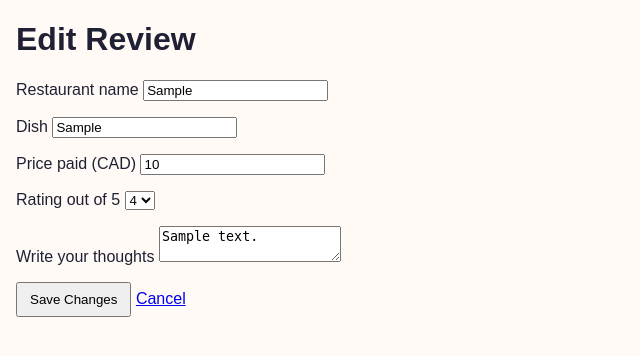
After one commit to wxdxssy/INFR3120-Fall26-Project, a Node server app: page /reviews/600000000000000000000001/edit in a window 1280 px wide. The commit adds this page. Shown: the top 356 px of the page, without its empty margins (0-640 px from the left). Run offline with Node 20, Linux system fonts and the light colour scheme; tables that the repository leaves empty hold one stand-in row (values such as "Sample post"); some libraries are stand-ins or nearby versions.

Commit message:
Implement review edit and delete functionality

```diff
--- a/routes/index.js
+++ b/routes/index.js
@@ -65,4 +65,72 @@ router.post('/reviews', async function(req, res, next) {
   }
 });
 
+// Edit a saved review: load existing values into the edit form.
+router.get('/reviews/:id/edit', async function(req, res, next) {
+  try {
+    if (!Review.db.base.isValidObjectId(req.params.id)) return res.sendStatus(404);
+    const review = await Review.findById(req.params.id);
+    if (!review) return res.sendStatus(404);
+    res.render('review-edit', { review, error: '' });
+  } catch (err) {
+    next(err);
+  }
+});
+
+// Save an edited review with the same validation rules as creating one.
+router.post('/reviews/:id/edit', async function(req, res, next) {
+  try {
+    if (!Review.db.base.isValidObjectId(req.params.id)) return res.sendStatus(404);
+    const savedReview = await Review.findById(req.params.id);
+    if (!savedReview) return res.sendStatus(404);
+
+    const input = req.body || {};
+    const fields = ['restaurant', 'dish', 'price', 'rating', 'comment'];
+    let error = '';
+    for (const field of fields) {
+      if (typeof input[field] !== 'string' || input[field].trim() === '') {
+        error = 'Please fill in all five fields.';
+        break;
+      }
+    }
+
+    if (!error && !['1', '2', '3', '4', '5'].includes(input.rating)) {
+      error = 'Choose a whole-number rating from 1 to 5.';
+    }
+    const price = Number(input.price);
+    if (!error && (!Number.isFinite(price) || price < 0)) {
+      error = 'Enter a valid price of $0 or more.';
+    }
+
+    if (error) {
+      return res.status(400).render('review-edit', {
+        review: { _id: savedReview._id, ...input },
+        error
+      });
+    }
+
+    savedReview.restaurant = input.restaurant.trim();
+    savedReview.dish = input.dish.trim();
+    savedReview.price = price;
+    savedReview.rating = Number(input.rating);
+    savedReview.comment = input.comment.trim();
+    await savedReview.save();
+    res.redirect('/');
+  } catch (err) {
+    next(err);
+  }
+});
+
+// Delete only the selected review and return to the homepage.
+router.post('/reviews/:id/delete', async function(req, res, next) {
+  try {
+    if (!Review.db.base.isValidObjectId(req.params.id)) return res.sendStatus(404);
+    const deletedReview = await Review.findByIdAndDelete(req.params.id);
+    if (!deletedReview) return res.sendStatus(404);
+    res.redirect('/');
+  } catch (err) {
+    next(err);
+  }
+});
+
 module.exports = router;
--- /dev/null
+++ b/views/review-edit.ejs
@@ -0,0 +1,33 @@
+<!DOCTYPE html>
+<html lang="en">
+<head>
+  <meta charset="UTF-8">
+  <meta name="viewport" content="width=device-width, initial-scale=1">
+  <title>Edit Review | Campus Bites</title>
+  <link rel="stylesheet" href="/Content/app.css">
+</head>
+<body>
+  <main>
+    <h1>Edit Review</h1>
+    <% if (error) { %><p role="alert"><%= error %></p><% } %>
+    <form action="/reviews/<%= review._id %>/edit" method="post">
+      <p><label for="restaurant">Restaurant name</label>
+      <input type="text" id="restaurant" name="restaurant" value="<%= review.restaurant %>" required></p>
+      <p><label for="dish">Dish</label>
+      <input type="text" id="dish" name="dish" value="<%= review.dish %>" required></p>
+      <p><label for="price">Price paid (CAD)</label>
+      <input type="number" min="0" step="0.01" id="price" name="price" value="<%= review.price %>" required></p>
+      <p><label for="rating">Rating out of 5</label>
+      <select id="rating" name="rating" required>
+        <% for (let rating = 1; rating <= 5; rating++) { %>
+          <option value="<%= rating %>" <%= Number(review.rating) === rating ? 'selected' : '' %>><%= rating %></option>
+        <% } %>
+      </select></p>
+      <p><label for="comment">Write your thoughts</label>
+      <textarea id="comment" name="comment" required><%= review.comment %></textarea></p>
+      <button type="submit">Save Changes</button>
+      <a href="/">Cancel</a>
+    </form>
+  </main>
+</body>
+</html>
```
Also changed, not shown: views/index.ejs (+7 -0 lines).
